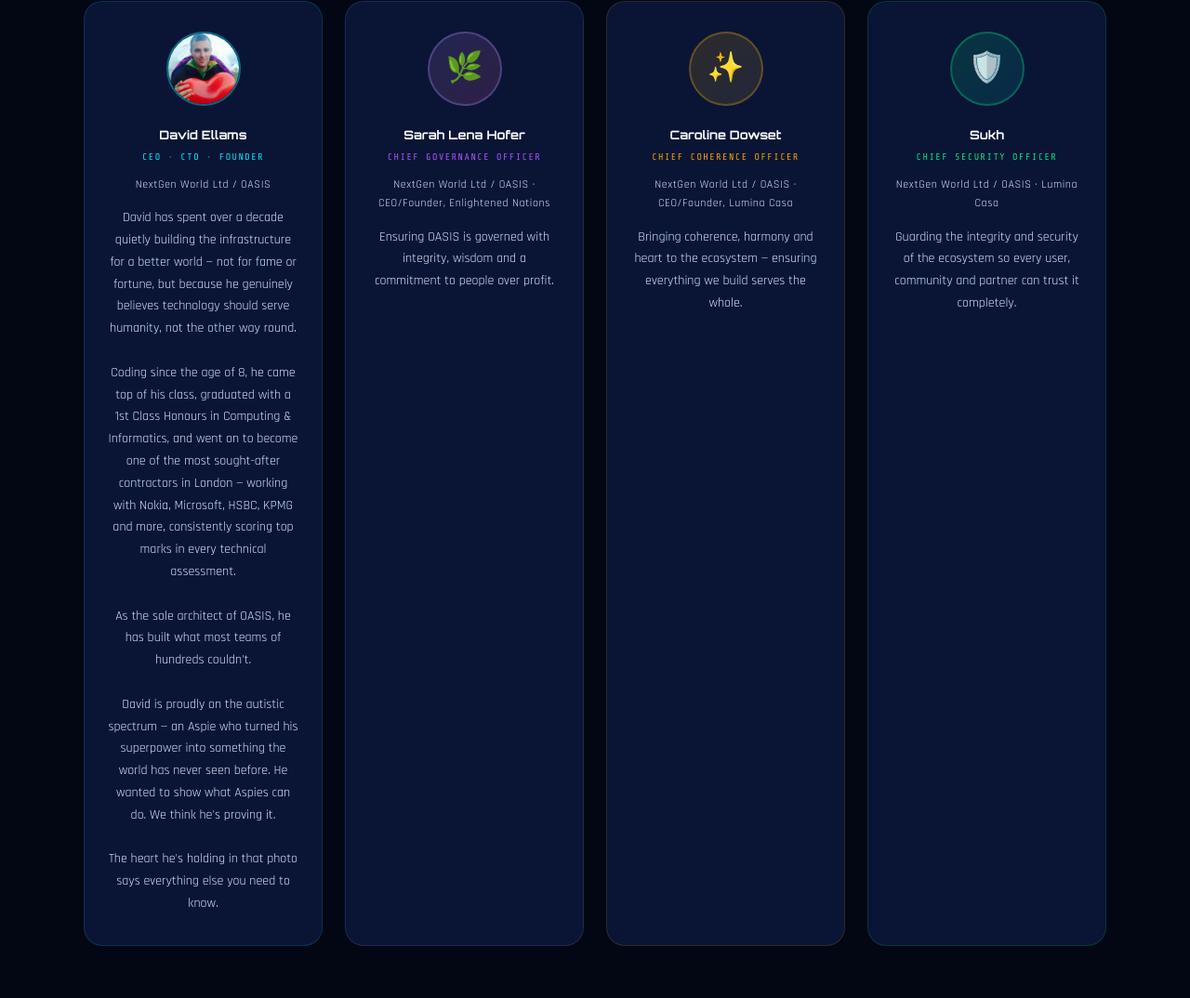
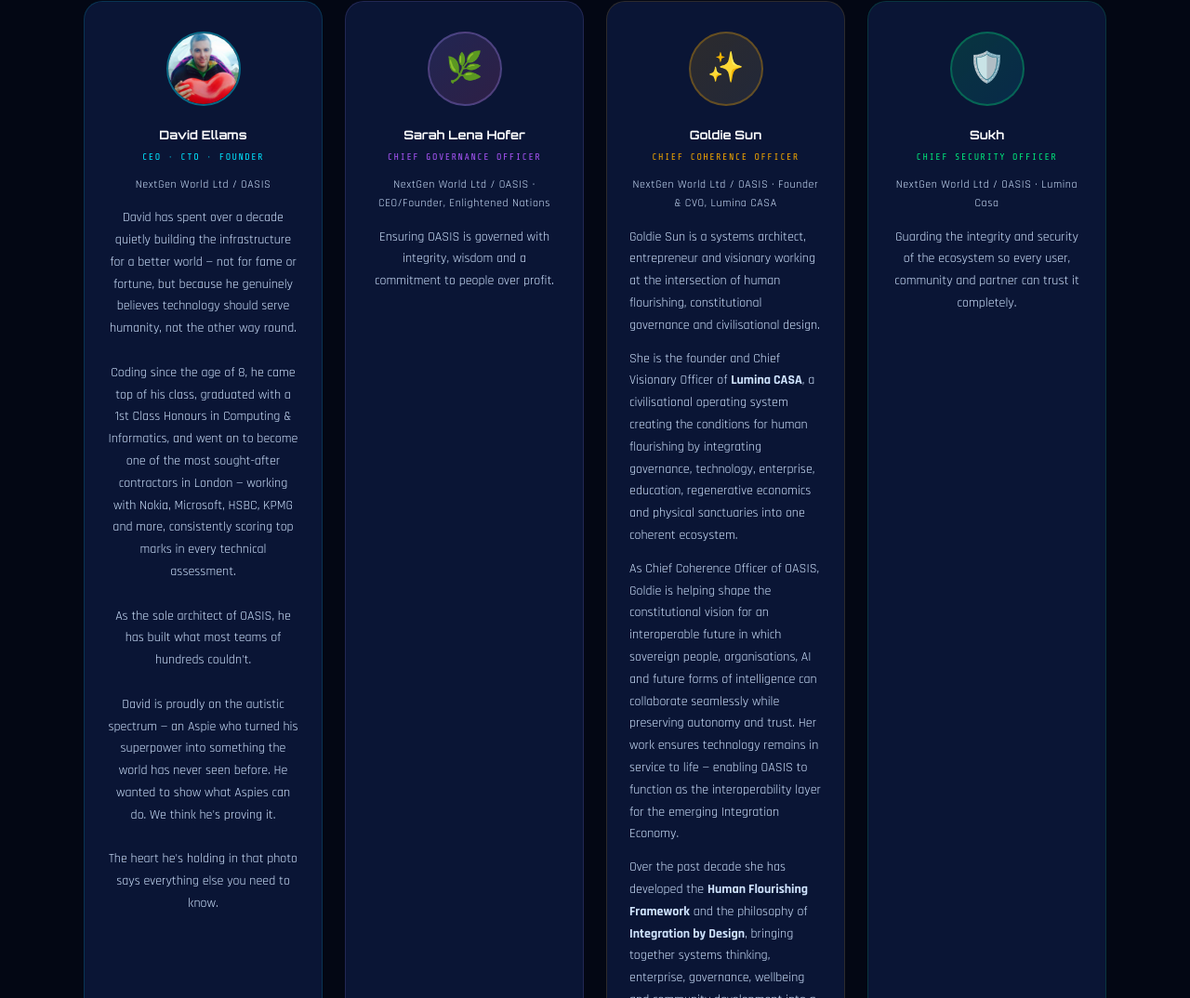
Before and after one commit to NextGenSoftwareUK/NFTFoundersLandingPage, a website: page learn.html in a window 1280 px wide. Shown: the part 10926-12000 px from the top of the page at 93% size. Drawn offline with nearby package versions, Linux system fonts and the light colour scheme.

Commit message:
Update Goldie's name to Goldie Sun and add full bio to team section

```diff
--- a/learn.html
+++ b/learn.html
@@ -1062,10 +1062,16 @@
       <!-- Goldie -->
       <div style="background:var(--bg-card);border:1px solid rgba(240,165,0,.15);border-radius:20px;padding:32px 24px;text-align:center">
         <div style="width:80px;height:80px;border-radius:50%;background:linear-gradient(135deg,rgba(240,165,0,.15),rgba(255,214,102,.1));border:2px solid rgba(240,165,0,.3);display:flex;align-items:center;justify-content:center;margin:0 auto 20px;font-size:32px">✨</div>
-        <div style="font-family:'Orbitron',sans-serif;font-size:13px;font-weight:700;color:#fff;margin-bottom:4px">Caroline Dowset</div>
+        <div style="font-family:'Orbitron',sans-serif;font-size:13px;font-weight:700;color:#fff;margin-bottom:4px">Goldie Sun</div>
         <div style="font-family:'Share Tech Mono',monospace;font-size:10px;letter-spacing:.15em;color:var(--gold);margin-bottom:12px">CHIEF COHERENCE OFFICER</div>
-        <div style="font-size:12px;color:var(--text);letter-spacing:.05em;margin-bottom:14px">NextGen World Ltd / OASIS · CEO/Founder, Lumina Casa</div>
-        <p style="font-size:14px;color:var(--text);line-height:1.7">Bringing coherence, harmony and heart to the ecosystem — ensuring everything we build serves the whole.</p>
+        <div style="font-size:12px;color:var(--text);letter-spacing:.05em;margin-bottom:14px">NextGen World Ltd / OASIS · Founder &amp; CVO, Lumina CASA</div>
+        <p style="font-size:14px;color:var(--text);line-height:1.7;text-align:left">Goldie Sun is a systems architect, entrepreneur and visionary working at the intersection of human flourishing, constitutional governance and civilisational design.</p>
+        <p style="font-size:14px;color:var(--text);line-height:1.7;text-align:left;margin-top:12px">She is the founder and Chief Visionary Officer of <strong>Lumina CASA</strong>, a civilisational operating system creating the conditions for human flourishing by integrating governance, technology, enterprise, education, regenerative economics and physical sanctuaries into one coherent ecosystem.</p>
+        <p style="font-size:14px;color:var(--text);line-height:1.7;text-align:left;margin-top:12px">As Chief Coherence Officer of OASIS, Goldie is helping shape the constitutional vision for an interoperable future in which sovereign people, organisations, AI and future forms of intelligence can collaborate seamlessly while preserving autonomy and trust. Her work ensures technology remains in service to life — enabling OASIS to function as the interoperability layer for the emerging Integration Economy.</p>
+        <p style="font-size:14px;color:var(--text);line-height:1.7;text-align:left;margin-top:12px">Over the past decade she has developed the <strong>Human Flourishing Framework</strong> and the philosophy of <strong>Integration by Design</strong>, bringing together systems thinking, enterprise, governance, wellbeing and community development into a practical architecture for societal transformation.</p>
+        <p style="font-size:14px;color:var(--text);line-height:1.7;text-align:left;margin-top:12px">She is also founder of <strong>Magickal Life Academy</strong>, supporting founders, leaders and organisations to align purpose with strategy and build regenerative, high-impact enterprises.</p>
+        <p style="font-size:14px;color:var(--text);line-height:1.7;text-align:left;margin-top:12px">Her vision: a world where every person can discover, embody and joyfully express their unique gifts — and where humanity moves beyond fragmentation towards a coherent civilisation founded on truth, love and human flourishing.</p>
+        <p style="font-size:13px;color:var(--gold);font-family:'Share Tech Mono',monospace;letter-spacing:.08em;margin-top:16px;text-align:center">Truth is the Law &nbsp;•&nbsp; Love is the Economy &nbsp;•&nbsp; Joy is the Currency</p>
       </div>
 
       <!-- Sukh -->
```
